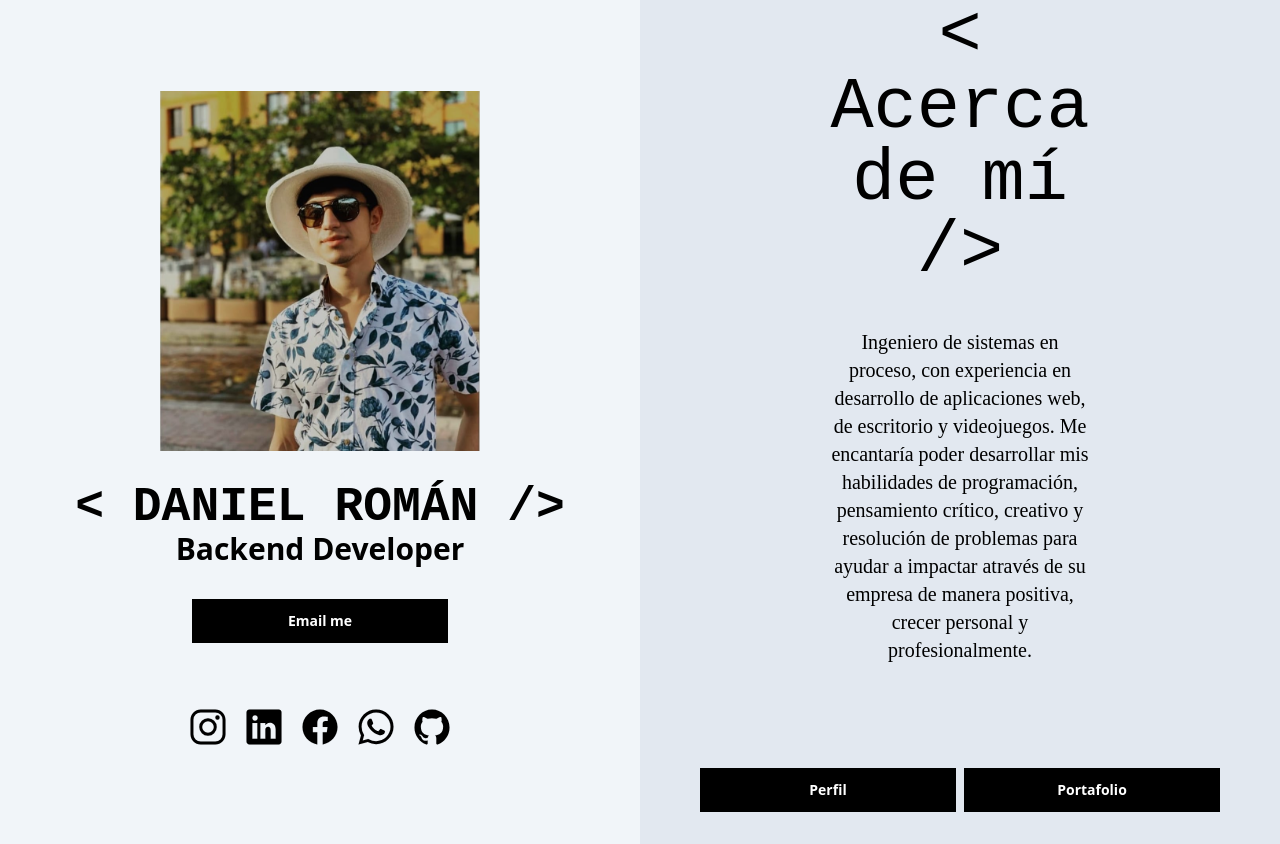
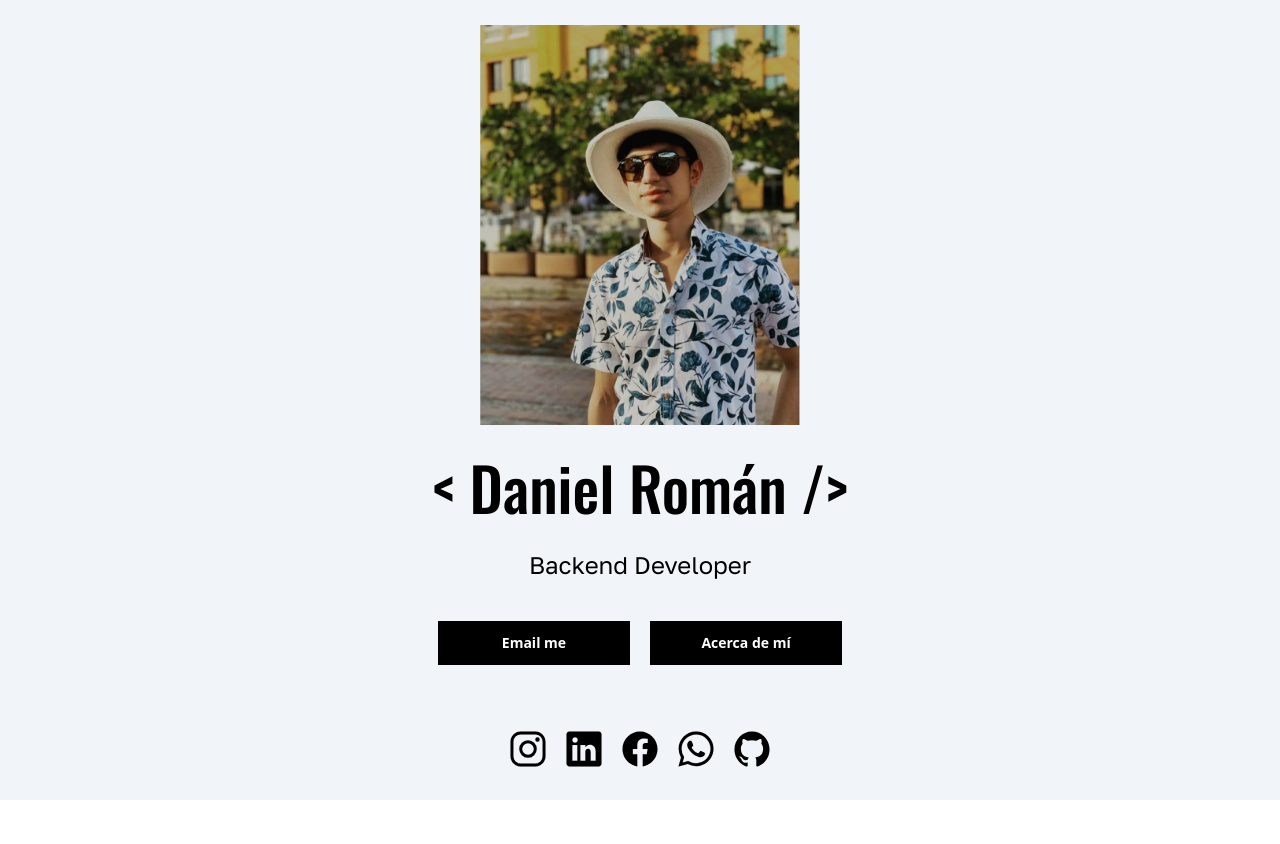
Before and after one commit to DanielRoman11/Portafolio, a website: page index.html in a window 1280 px wide. After the commit the page ends 800 px from the top, so only its background shows below. Drawn offline with nearby package versions, Linux system fonts and the light colour scheme.

Commit message:
AnimaciónIntroducción,creación Index.Js,estetica

```diff
--- a/index.html
+++ b/index.html
@@ -7,19 +7,24 @@
   <link rel="stylesheet" href="./public/css/styles.css">
   <link rel="stylesheet" href="./public/css/app.css">
   <link rel="icon" href="./public/images/pato.gif" type="image/gif">
-  <link rel="shortcut icon" href="./public/images/pato.gif" type="image/gif" >
+  <link rel="shortcut icon" href="./public/images/pato.gif" type="image/gif">
+  <script defer src="index.js"></script>
   <title>Daniel Román</title>
 </head>
 <body class="min-h-screen">
-  <main class="grid md:grid-cols-2 sm:grid-cols-1 row-auto">
+  <main id="principal" class="principal">
     <section class="flex flex-col justify-center space-y-8 items-center min-h-screen bg-slate-100">
       <div class="imagen w-80"></div>
-      <div class="text-center">
-        <h1 class="lg:text-5xl md:text-4xl text-3xl font-extrabold titulo">&lt; DANIEL ROMÁN /&gt;</h1>
-        <h2 class="lg:text-3xl md:text-2xl font-bold">Backend Developer</h2>
-        <a href="mailto:danielroman.05111@gmail.com" class="bg-black w-64 flex justify-center text-white font-bold mx-auto py-3 my-8 text-sm ">Email me</a></div>
+      <div class="text-center space-y-2">
+        <h1 class="lg:text-6xl md:text-5xl text-3xl titulo">&lt; Daniel Román /&gt;</h1>
+        <br>
+        <h2 class="lg:text-2xl md:text-xl texto">Backend Developer</h2>
+        <div class="flex gap-2">
+          <a href="mailto:danielroman.05111@gmail.com" class="bg-black w-28 md:w-48 flex justify-center text-white font-bold mx-auto py-3 my-8 text-sm ">Email me</a>
+          <a href="#scrollTo" class="bg-black w-28 md:w-48 boton justify-center text-white font-bold mx-auto py-3 my-8 text-sm" onclick="mostrarSeccion()">Acerca de mí</a>
+        </div>
       </div>
-      <div class="grid grid-cols-5 gap-4">
+      <div class="grid grid-cols-5 gap-4 ">
         <a href="https://www.instagram.com/daniiel._.roman/" target="_blank"><ion-icon name="logo-instagram"></ion-icon></a>
         <a href="https://www.linkedin.com/in/danielroman-/" target="_blank"><ion-icon name="logo-linkedin"></ion-icon></a>
         <a href="https://www.facebook.com/danielroman.lol/" target="_blank"><ion-icon name="logo-facebook"></ion-icon></a>
@@ -27,14 +32,14 @@
         <a href="https://github.com/DanielRoman11/" target="_blank"><ion-icon name="logo-github"></ion-icon></a>
       </div>
     </section>
-    <section class="flex flex-col justify-center space-y-8 items-center min-h-screen bg-slate-200">
-      <div class="text-center lg:px-52 md:px-20 px-10">
-        <h1 class="lg:text-7xl md:text-5xl text-3xl titulo">&lt; Acerca de mí /&gt;</h1>
-        <p class="texto py-10 text-xl">Ingeniero de sistemas en proceso, con experiencia en desarrollo de aplicaciones web, de escritorio y videojuegos. Me encantaría poder desarrollar mis habilidades de programación, pensamiento crítico, creativo y resolución de problemas para ayudar a impactar através de su empresa de manera positiva, crecer personal y profesionalmente.</p>
+    <section id="seccionDos" class="seccion2 flex-col justify-center space-y-7 items-center min-h-screen bg-slate-200">
+      <div id="scrollTo" class="text-center lg:px-52 md:px-20 px-10 ">
+        <h2 class="lg:text-7xl md:text-5xl text-3xl titulo">&lt; Acerca de mí /&gt;</h2>
+        <p class="texto py-10 md:text-base sm:text-xs">Ingeniero de sistemas en proceso, con experiencia en desarrollo de aplicaciones web, de escritorio y videojuegos. Me encantaría poder desarrollar mis habilidades de programación, pensamiento crítico, creativo y resolución de problemas para ayudar a impactar através de su empresa de manera positiva, crecer personal y profesionalmente.</p>
       </div>
-      <div class="flex gap-2">
-        <a href="./views/perfil.html" class="bg-black w-32 md:w-32 lg:w-64 flex justify-center text-white font-bold mx-auto py-3 my-8 text-sm ">Perfil</a>
-        <a href="#" class="bg-black w-32 md:w-32 lg:w-64  max-w-screen-sm flex justify-center text-white font-bold mx-auto py-3 my-8 text-sm ">Portafolio</a>
+      <div  class="flex gap-2">
+        <a href="./views/perfil.html" class="bg-black flex justify-center text-white font-bold m-auto px-28 py-3 text-sm ">Perfil</a>
+        <a href="#" class="text-xs justify-center font-bold m-auto py-10 max-h-min "><ion-icon name="briefcase"></ion-icon></a>
       </div>
     </section>
   </main>
--- /dev/null
+++ b/index.js
@@ -0,0 +1,19 @@
+const principal = document.getElementById("principal");
+const seccion_2 = document.getElementById("seccionDos");
+
+const estilo = window.getComputedStyle(seccion_2, null);
+
+function mostrarSeccion(){
+  if (estilo.display === "none" && screen.width >= 600){
+    seccion_2.style.display = 'flex'
+    return principal.style.gridTemplateColumns = 'repeat(2, minmax(0, 1fr))'
+  }
+  if (estilo.display === "none" && screen.width < 600){
+    seccion_2.style.display = 'flex'
+    return principal.style.gridTemplateColumns = 'repeat(1, minmax(0, 1fr))'
+  }
+  else if(estilo.display === 'flex'){
+    seccion_2.style.display = 'none'
+    return principal.style.gridTemplateColumns = 'repeat(1, minmax(0, 1fr))'
+  }
+}
--- a/public/css/styles.css
+++ b/public/css/styles.css
@@ -1,18 +1,35 @@
+@import url('https://fonts.googleapis.com/css2?family=Golos+Text:wght@400;500&display=swap');
+@import url('https://fonts.googleapis.com/css2?family=Golos+Text:wght@400;500&family=Oswald:wght@500&display=swap');
 html{
-  font-family: fantasy;
+  box-sizing: border-box;
+  scroll-behavior: smooth;
+  scroll-padding-block-end: 100vh;
+}
+.principal{
+  display: grid;
+  max-width: 100vw;
+  grid-template-columns: repeat(1, minmax(0, 1fr));
+
+}
+.seccion2{
+  display: none;
+  max-width: 100%;
+}
+.boton:hover{
+  cursor: pointer;
 }
 .imagen{
   background-image: url("../images/Daniel-Roman.jpg");
   background-position: center;
   background-repeat: no-repeat;
   background-size: cover;
-  height: 360px;
+  height: 400px;
 }
 .titulo{
-  font-family: monospace, sans-serif;
+  font-family: 'Oswald', sans-serif;
 }
 .texto{
-  font-family: 'Calisto MT';
+  font-family: 'Golos Text', sans-serif;
 }
 ion-icon{
   font-size: 40px !important;
--- a/tailwind.config.js
+++ b/tailwind.config.js
@@ -1,6 +1,6 @@
 /** @type {import('tailwindcss').Config} */
 module.exports = {
-  content: ["./*.html"],
+  content: ["./**/*.html"],
   theme: {
     extend: {},
   },
```
Also changed, not shown: views/perfil.html (+24 -2 lines), public/css/app.css.
